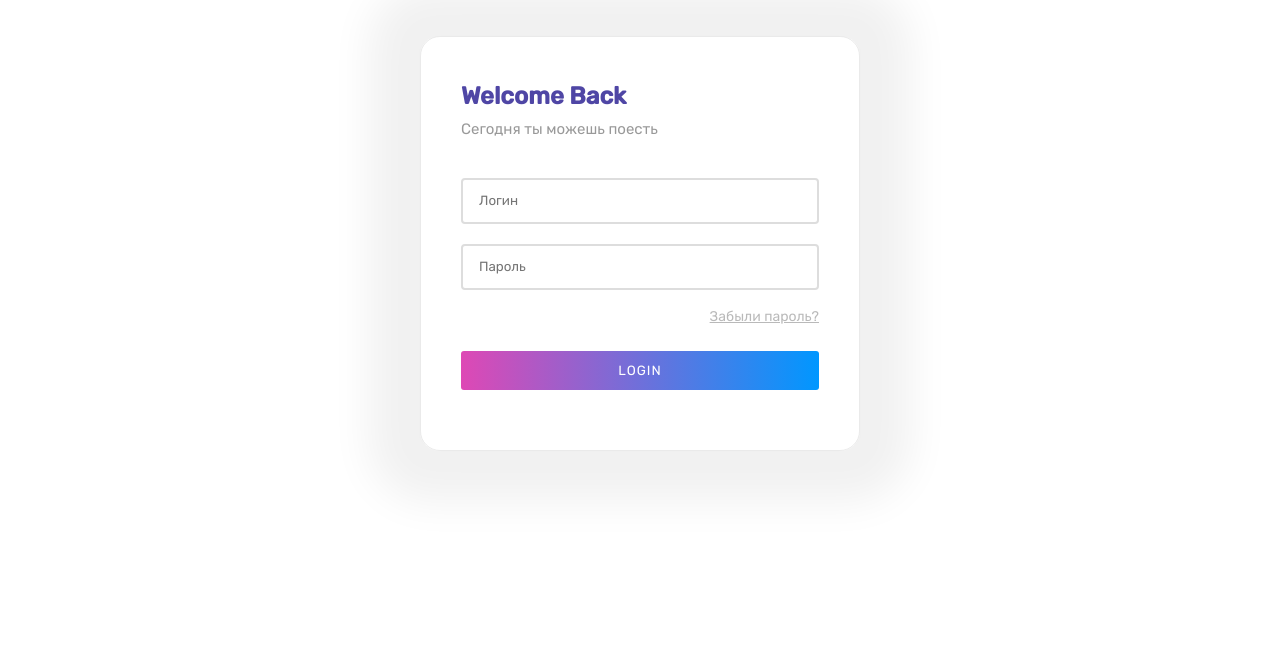
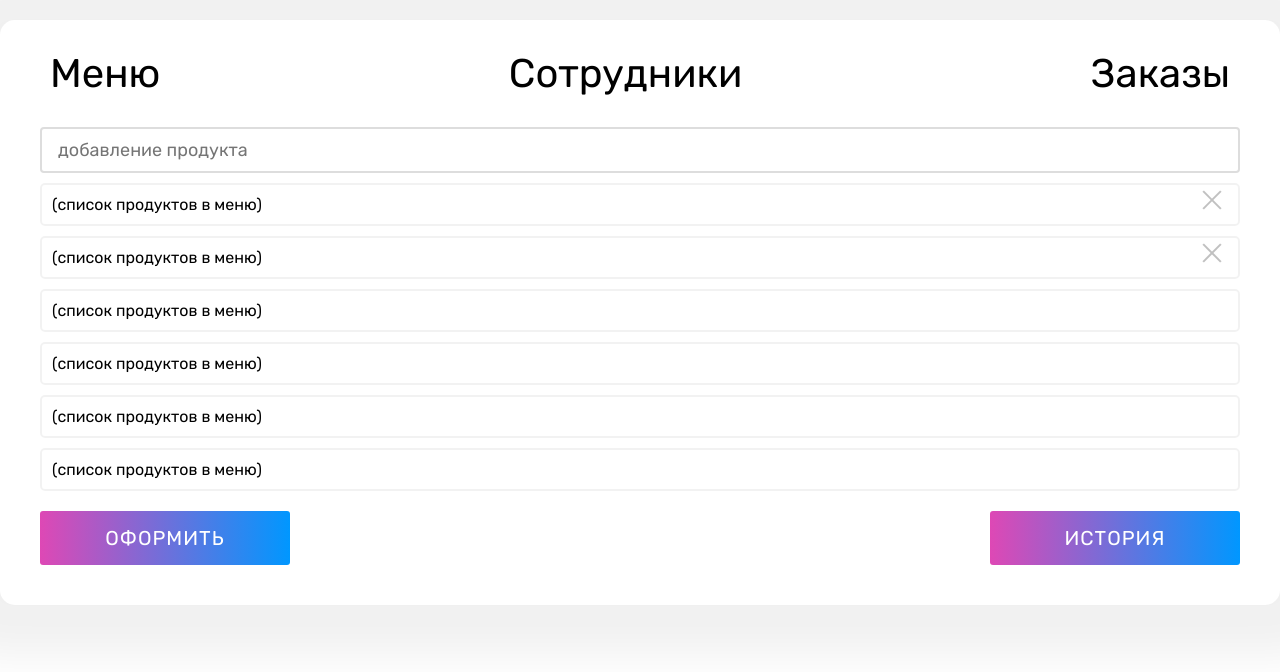
Before and after one commit to ExUngueLeonem/test-task-foodmenu, a React (Create React App) app: page /admin/menu in a window 1280 px wide. Shown: the top 672 px of the page. Built offline with nearby package versions, Linux system fonts and the light colour scheme.

Commit message:
AdminHeader component

```diff
--- a/src/App.jsx
+++ b/src/App.jsx
@@ -16,7 +16,7 @@
     <BrowserRouter>
       <Routes>
         <Route path="*" element={<AuthPage />} />
-        <Route path="admin" element={<AdminMenuPage/>}/>
+        <Route path="admin/menu" element={<AdminMenuPage/>}/>
       </Routes>
     </BrowserRouter>
   );
--- /dev/null
+++ b/src/components/AdminHeader/AdminHeader.jsx
@@ -0,0 +1,14 @@
+import React from 'react';
+import styles from './AdminHeader.module.scss';
+
+const AdminHeader = () => {
+    return (
+        <div className={styles.header_menu}>
+            <div className={styles.header_menu__inner}>Меню</div>
+            <div className={styles.header_menu__inner}>Сотрудники</div>
+            <div className={styles.header_menu__inner}>Заказы</div>
+        </div>
+    );
+};
+
+export default AdminHeader;
--- /dev/null
+++ b/src/components/AdminHeader/AdminHeader.module.scss
@@ -0,0 +1,10 @@
+.header_menu {
+    display: flex;
+    justify-content: space-between;
+
+    &__inner {
+        font-size: 40px;
+        display: block;
+        padding: 10px;
+    }
+}
--- /dev/null
+++ b/src/components/AdminHeader/index.js
@@ -0,0 +1,2 @@
+import AdminHeader from './AdminHeader';
+export default AdminHeader;
--- a/src/pages/AdminMenuPage/AdminMenuPage.jsx
+++ b/src/pages/AdminMenuPage/AdminMenuPage.jsx
@@ -1,18 +1,13 @@
 import React from 'react';
 import styles from './AdminMenuPage.module.scss';
-/* styles. */
+import AdminHeader from '../../components/AdminHeader';
+
 
 const AdminMenuPage = () => {
     return (
         <div className={styles.container}>
             <div className={styles.flex_container}>
-
-                <div className={styles.header_menu}>
-                    <div className={styles.header_menu__inner}>Меню</div>
-                    <div className={styles.header_menu__inner}>Сотрудники</div>
-                    <div className={styles.header_menu__inner}>Заказы</div>
-                </div>
-
+            <AdminHeader/>
                 <input className={[styles.menu_input].join(' ')} type="text" placeholder='добавление продукта'></input>
 
                 <div className={styles.menu_list}>
--- a/src/pages/AdminMenuPage/AdminMenuPage.module.scss
+++ b/src/pages/AdminMenuPage/AdminMenuPage.module.scss
@@ -11,7 +11,7 @@
     @include shadow;
 }
 
-.header_menu {
+/* .header_menu {
     display: flex;
     justify-content: space-between;
 
@@ -21,6 +21,8 @@
         padding: 10px;
     }
 }
+
+ */
 .menu_input {
     width: 100%;
     font-size: 18px;
```
